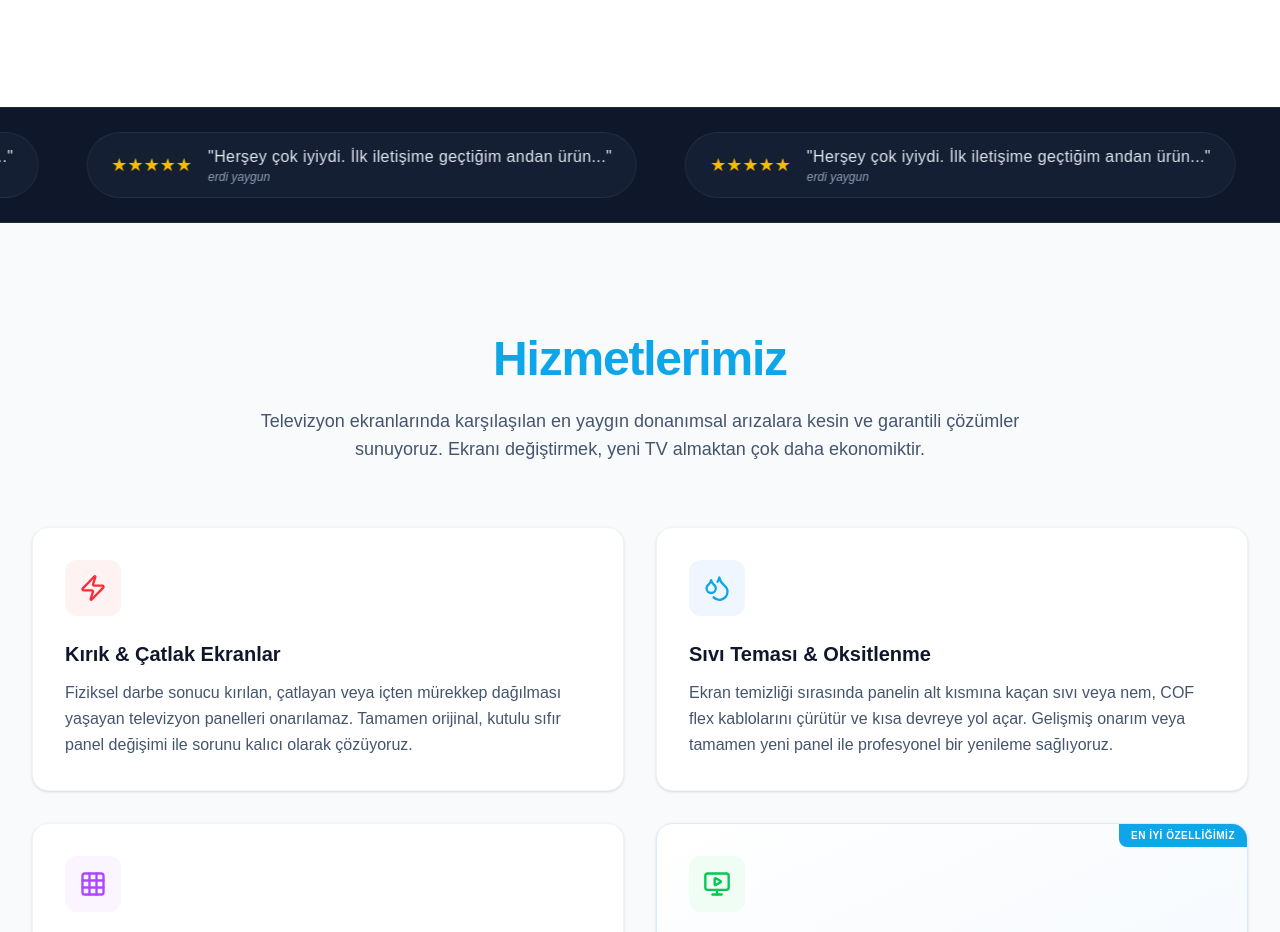
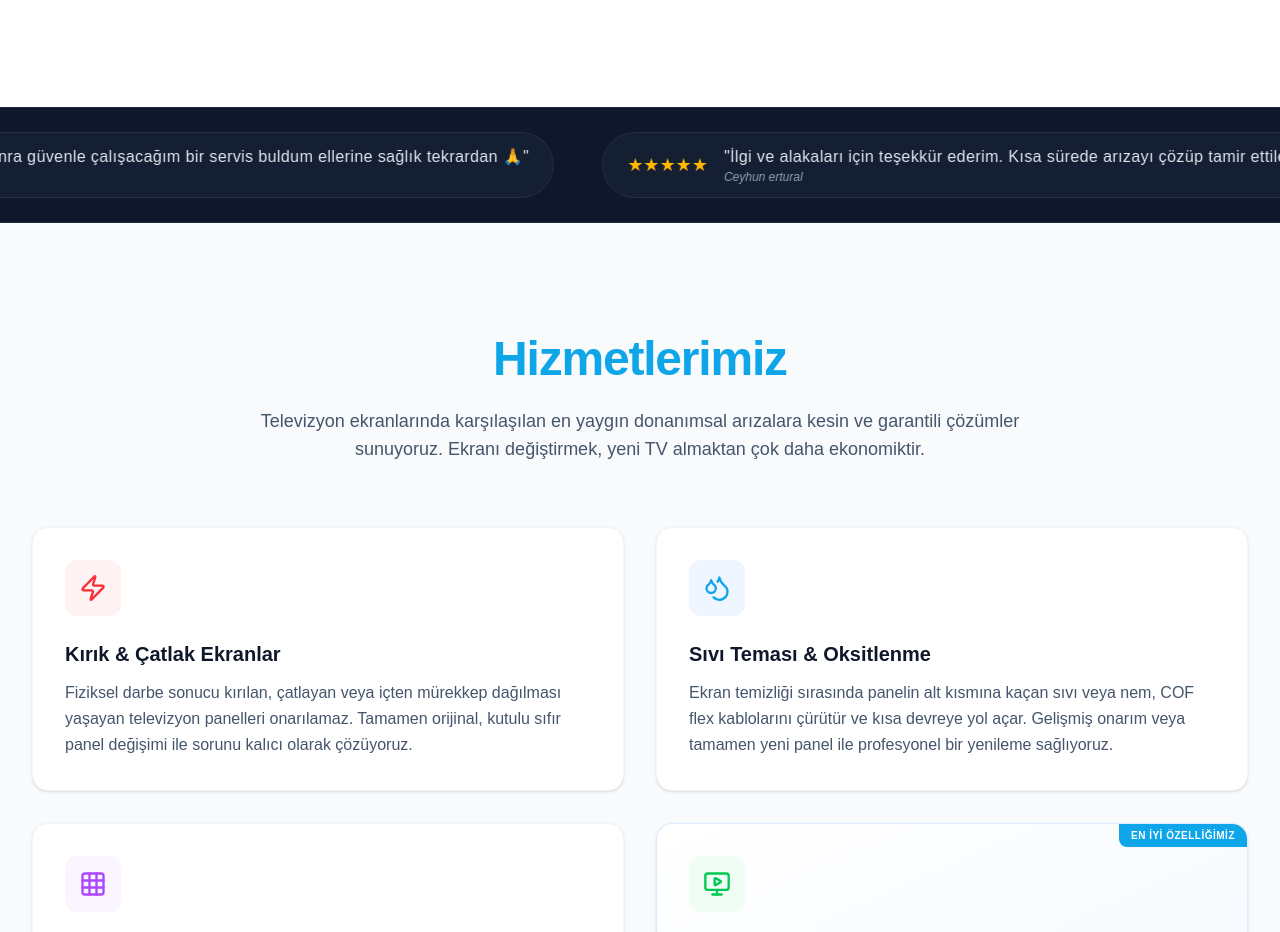
Before and after one commit to scaive-digital/panelixtv, a Next.js app: page / in a window 1280 px wide. Shown: the part 940-1872 px from the top of the page. Built offline with nearby package versions, Linux system fonts and the light colour scheme.

Commit message:
feat: updated marquee with massive list of customer reviews

```diff
--- a/src/app/page.tsx
+++ b/src/app/page.tsx
@@ -1,6 +1,89 @@
 import Image from "next/image";
 import Link from "next/link";
 import { PhoneCall, ShieldCheck, Wrench, Clock, MonitorPlay, Zap, Droplets, Grid } from "lucide-react";
+
+const reviews = [
+  {
+    author: "erdi yaygun",
+    text: "Herşey çok iyiydi. İlk iletişime geçtiğim andan ürün yapılıp tekrar elime gelene kadar en ufak bir sorun yaşamadım. Televizyonum tamirdeyken yerine iyi bir tv bıraktı sağolsun. İletişimde şeffaf, işinde iyi artık herkese gönül rahatlığıyla önereceğim bir yer.",
+    link: "https://share.google/aalYzl5XiivwzeD00"
+  },
+  {
+    author: "Onur Dindaroğlu",
+    text: "Çok ilgili ve güler yüzlü insanlar. Tam zamanında geliyorlar ve işlerini tam anlamıyla biliyorlar. Kesinlikle herkese tavsiye ederim.",
+    link: "https://share.google/NSVOK4MePnis6xr7U"
+  },
+  {
+    author: "özay bektaş",
+    text: "Mustafa çalışkanöztütk beye gerekten çok Teşekürler tvdeki arızamı en kısa sürede onarıp Teslim etti bundan sonra güvenle çalışacağım bir servis buldum ellerine sağlık tekrardan 🙏",
+    link: "https://share.google/sV11wf0FCHizDwope"
+  },
+  {
+    author: "Ceyhun ertural",
+    text: "İlgi ve alakaları için teşekkür ederim. Kısa sürede arızayı çözüp tamir ettiler ve mağduriyet yaşamayalım diye konsinye Tv de verdiler tamir süresi boyunca",
+    link: "https://share.google/6URYXzMdm8u9e8XxN"
+  },
+  {
+    author: "MrKaraburc",
+    text: "cok profesyonel. bu devirde istanbulda işini ehliyle yapan birilerini bulmak cok zor. hem fahiş fiyat verip hem baştan savma is yapanlardan cok daha uyguna ve kaliteli bir hizmet aldim.",
+    link: "https://share.google/VhCR0O9BP6eU1Keuh"
+  },
+  {
+    author: "Kerem Baş",
+    text: "Öncelikle güler yüzlü temiz dürüst ve ilgili olması önceliğinin para degil hizmet ve iletişime odaklanması doğru tercih yaptığımızın vermiş olduğu huzur ve güven hissi tekrardan emeklerine sağlık çok teşekkür ederiz.",
+    link: "https://share.google/8cWE8oayQyjkrKMIr"
+  },
+  {
+    author: "rıdvan öz",
+    text: "Televizyonum hızlı bir şekilde yapılıp teslim edildi. En ufak bir problem yaşamadım. Mustafa’ya çok teşekkürler",
+    link: "https://share.google/ixEIOlllRh97mzPxj"
+  },
+  {
+    author: "Uğur Önal",
+    text: "Samsung 65inch Qled tvmizin ledlerindeki arizayi kısa surede en uygun fiyata çöźdüler.Cok memnun kaldım hizmetlerinden kesinlikle tavsiyeder",
+    link: "https://share.google/zdVmXRSNLlr0wc5vh"
+  },
+  {
+    author: "Kemal Bostancioglu",
+    text: "Son derece profesyonel bir işletme. Televizyon tamiri sürecinde evden teslim aldılar ve güzel bir Tv bıraktılar. Düzgün ve çalışkan bir ekip",
+    link: "https://share.google/yMEnamA4NfvrnMbWk"
+  },
+  {
+    author: "ebru ertural",
+    text: "mustafa kardeşime çok teşekkür ederim ❤ daha önce çok yerden hizmet aldım ama böylesini ilk defa gördüm diyebilirim. ledlerim değişecekti televizyonu geldi aldı ve gelirken de madur olmayalım diye bizlere geçici televizyon getirdi eline",
+    link: "https://share.google/yK8y6gV9opZqGsGwz"
+  },
+  {
+    author: "Seda karagöz",
+    text: "Aldığımız hizmeti layığıyla yerine getirdiği ve mağdur durumda bırakmamak adına geçici TV bırakması 10/10 Luk hizmet ,ciddi anlamda sonuna kadar güven veren bir hizmet daha önce karşılaşmadım ,kendilerine çok teşekkür ederiz☺️",
+    link: "https://share.google/duVRY4hB3xW1gd6xS"
+  },
+  {
+    author: "kutluhan önal",
+    text: "Fiyat avantajı yanısıra, tamir sürecinde eve TV bırakması, evden TV alması uygun fiyatı ve sözüne uygun hareket etmesi işine olan saygısı nedeniyle tavsiye ediyorum",
+    link: "https://share.google/3mwpqPJEaFhhTHq8P"
+  },
+  {
+    author: "gökmen",
+    text: "Kırılan Tv ekranını tamir edilmesi için birkaç hizmet noktası ile görüştüğümde burda yapılan olumlu yorumlar tercih sebebim oldu. Furkan elektrik nezdinde Mustafa ve kardeşine çok teşekkür ederim. Anında müdahale ederek üstün hizmet anlayışlarını ortaya koydular.",
+    link: "https://share.google/7wn60acjecSYOeQvY"
+  },
+  {
+    author: "Güray Erkan",
+    text: "Öncelikle hiç tereddüt etmeden güvenebilirsiniz. servisten aldığız fiyatin üçte birine çok kaliteli hizmet aldık. 65 inc Televizyonu alıp teslim ederlerken kutulu ve köpüklü tv kutusunda getirip götürdüler, hicbir sekilde zarar görmedi.",
+    link: "https://share.google/UsdvN6EBrb9QV9qQ8"
+  },
+  {
+    author: "Meryem Albayrak",
+    text: "Televizyonumuzda reflektör arızası vardı. Bizimle harika bir iletişim kurdu. Ne olduğunu ne yapılacağını anlattı. 2 gün içinde tvmizi tamir edip getirdi. Tvmiz tamirdeyken bize televizyon bıraktı zorluk çekmeyelim diye. Herkese gönülden tavsiye ederim. Bereketli kazançlarınız olsun.",
+    link: "https://share.google/mTxPbsFuamFqkcYPi"
+  },
+  {
+    author: "vedat deniz",
+    text: "TV'mdeki LED arızası nedeniyle başvurduğum bu firmadan aldığım hizmetten son derece memnun kaldım. Arızalı TV’mi evimden alıp, yerine geçici olarak kullanmam için televizyon getirdiler. Bu kadar düşünceli ve çözüm odaklı bir hizmet",
+    link: "https://share.google/UkyKr0FqZk2HJc5XP"
+  }
+];
 
 export default function Home() {
   const whatsappUrl = "https://wa.me/905350577188?text=Merhaba,%20TV%20panel%20değişimi%20hakkında%20bilgi%20ve%20fiyat%20almak%20istiyorum.";
@@ -82,29 +165,29 @@ export default function Home() {
       {/* Customer Reviews Marquee */}
       <section className="bg-slate-900 py-6 overflow-hidden border-y border-slate-800">
         <div className="flex w-[200%] md:w-full overflow-hidden">
-          <div className="flex animate-[marquee_20s_linear_infinite] whitespace-nowrap gap-12 px-6 items-center">
-            {[...Array(6)].map((_, i) => (
-              <a key={`m1-${i}`} href="https://share.google/aalYzl5XiivwzeD00" target="_blank" rel="noopener noreferrer" className="flex items-center gap-4 bg-slate-800/50 backdrop-blur-sm px-6 py-3 rounded-full border border-slate-700/50 hover:bg-slate-700/50 transition-colors cursor-pointer group">
+          <div className="flex animate-[marquee_40s_linear_infinite] whitespace-nowrap gap-12 px-6 items-center">
+            {reviews.map((review, i) => (
+              <a key={`m1-${i}`} href={review.link} target="_blank" rel="noopener noreferrer" className="flex items-center gap-4 bg-slate-800/50 backdrop-blur-sm px-6 py-3 rounded-full border border-slate-700/50 hover:bg-slate-700/50 transition-colors cursor-pointer group min-w-max">
                 <div className="flex text-amber-400 text-lg">
                   <span>★</span><span>★</span><span>★</span><span>★</span><span>★</span>
                 </div>
                 <div className="flex flex-col">
-                  <span className="text-slate-200 font-medium tracking-wide">"Herşey çok iyiydi. İlk iletişime geçtiğim andan ürün..."</span>
-                  <span className="text-slate-400 text-xs italic group-hover:text-blue-400">erdi yaygun</span>
+                  <span className="text-slate-200 font-medium tracking-wide">"{review.text}"</span>
+                  <span className="text-slate-400 text-xs italic group-hover:text-blue-400">{review.author}</span>
                 </div>
               </a>
             ))}
           </div>
           {/* Duplicate for seamless looping */}
-          <div className="flex animate-[marquee_20s_linear_infinite] whitespace-nowrap gap-12 px-6 items-center" aria-hidden="true">
-            {[...Array(6)].map((_, i) => (
-              <a key={`m2-${i}`} href="https://share.google/aalYzl5XiivwzeD00" target="_blank" rel="noopener noreferrer" className="flex items-center gap-4 bg-slate-800/50 backdrop-blur-sm px-6 py-3 rounded-full border border-slate-700/50 hover:bg-slate-700/50 transition-colors cursor-pointer group">
+          <div className="flex animate-[marquee_40s_linear_infinite] whitespace-nowrap gap-12 px-6 items-center" aria-hidden="true">
+            {reviews.map((review, i) => (
+              <a key={`m2-${i}`} href={review.link} target="_blank" rel="noopener noreferrer" className="flex items-center gap-4 bg-slate-800/50 backdrop-blur-sm px-6 py-3 rounded-full border border-slate-700/50 hover:bg-slate-700/50 transition-colors cursor-pointer group min-w-max">
                 <div className="flex text-amber-400 text-lg">
                   <span>★</span><span>★</span><span>★</span><span>★</span><span>★</span>
                 </div>
                 <div className="flex flex-col">
-                  <span className="text-slate-200 font-medium tracking-wide">"Herşey çok iyiydi. İlk iletişime geçtiğim andan ürün..."</span>
-                  <span className="text-slate-400 text-xs italic group-hover:text-blue-400">erdi yaygun</span>
+                  <span className="text-slate-200 font-medium tracking-wide">"{review.text}"</span>
+                  <span className="text-slate-400 text-xs italic group-hover:text-blue-400">{review.author}</span>
                 </div>
               </a>
             ))}
```
